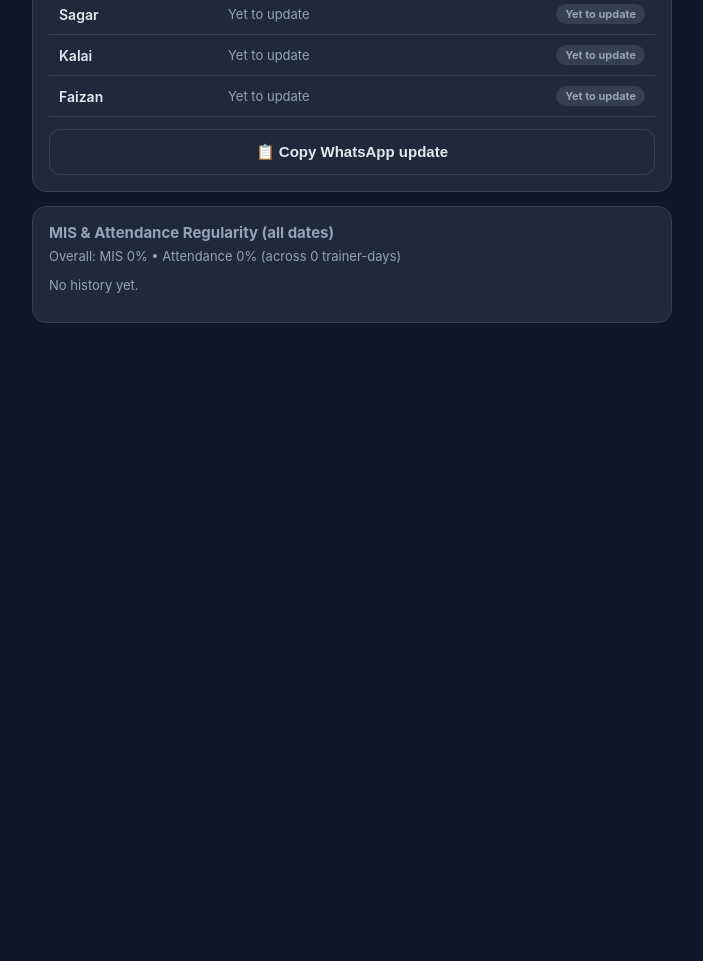
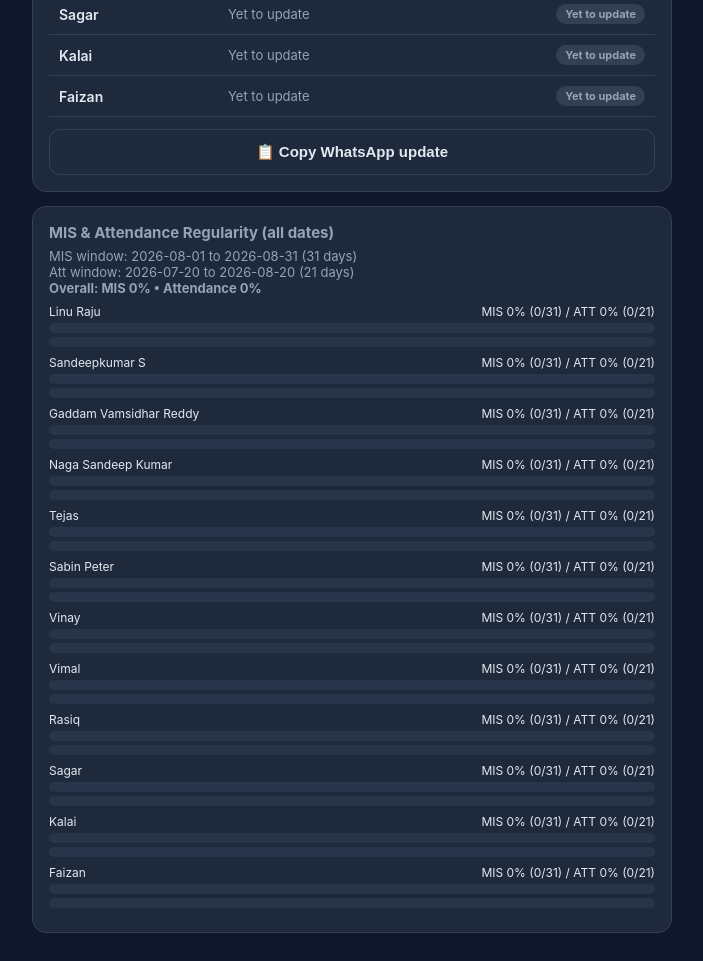
Before and after one commit to tejassrai908-cyber/-trainer-ops-dashboard, a Flask app: page / in a window 1280 px wide. Shown: the part 1783-2744 px from the top of the page, without its empty margins (288-991 px from the left). Before the commit the page ends 2106 px from the top, so only its background shows below. Run offline with Flask 3, Linux system fonts and the light colour scheme; data that the repository does not hold is empty; parts of the project's set-up code (start-up, migrations or seed data) failed here and were passed over.

Commit message:
Regularity bars use bounded windows: MIS 1st-end of month, Attendance 20th prev month-20th curr month; show window dates + done/total counts

```diff
--- a/app.py
+++ b/app.py
@@ -166,42 +166,79 @@ def api_report():
     return jsonify({"rows": out, "date": date_str, "operations": OPERATIONS})
 
 
+def _month_bounds(ref):
+    """Return (mis_start, mis_end, att_start, att_end) as YYYY-MM-DD strings.
+    MIS window: 1st of current month -> last day of current month.
+    Att window: 20th of previous month -> 20th of current month.
+    """
+    y, m, _ = ref.split("-")
+    y = int(y); m = int(m)
+    # current month: 1st -> last day
+    if m == 12:
+        nxt_y, nxt_m = y + 1, 1
+    else:
+        nxt_y, nxt_m = y, m + 1
+    mis_start = "%04d-%02d-01" % (y, m)
+    mis_end = "%04d-%02d-01" % (nxt_y, nxt_m)  # exclusive bound (day after last)
+    # previous month
+    if m == 1:
+        py, pm = y - 1, 12
+    else:
+        py, pm = y, m - 1
+    att_start = "%04d-%02d-20" % (py, pm)
+    att_end = "%04d-%02d-20" % (y, m)
+    return mis_start, mis_end, att_start, att_end
+
+
 @app.route("/api/regularity")
 def api_regularity():
-    """Per-trainer MIS % and Attendance % across all stored dates."""
+    """Per-trainer MIS % (1st..end of current month) and Attendance % (20th prev month..20th current month)."""
+    ref = request.args.get("ref", today())
+    mis_start, mis_end, att_start, att_end = _month_bounds(ref)
+
+    def days_between(a, b):
+        d1 = datetime.date.fromisoformat(a)
+        d2 = datetime.date.fromisoformat(b)
+        return (d2 - d1).days  # mis window is [start, end_of_month] inclusive -> +1
+
+    mis_window_days = days_between(mis_start, mis_end)  # = days in current month
+    att_window_days = 21  # 20th prev month .. 20th current month inclusive
+
     conn = get_db()
     rows = conn.execute("SELECT trainer, date, operations FROM entries").fetchall()
     conn.close()
-    days = {}            # trainer -> set of dates they appear on
-    mis_done = {}        # trainer -> count of days with MIS Completed
-    att_done = {}        # trainer -> count of days with Attendance Completed
+
+    mis_done = {}   # trainer -> days in MIS window with MIS Completed
+    att_done = {}   # trainer -> days in ATT window with Attendance Completed
     for r in rows:
         t = r["trainer"]
-        days.setdefault(t, set()).add(r["date"])
         ops = json.loads(r["operations"])
-        if ops.get("mis", {}).get("status") == "Completed":
+        if mis_start <= r["date"] < mis_end and ops.get("mis", {}).get("status") == "Completed":
             mis_done[t] = mis_done.get(t, 0) + 1
-        if ops.get("att", {}).get("status") == "Completed":
+        if att_start <= r["date"] <= att_end and ops.get("att", {}).get("status") == "Completed":
             att_done[t] = att_done.get(t, 0) + 1
+
     out = []
-    tot_mis = tot_att = tot_days = 0
+    tot_mis = tot_att = 0
     for t in TRAINERS:
-        d = len(days.get(t, set()))
         m = mis_done.get(t, 0)
         a = att_done.get(t, 0)
         out.append({
             "trainer": t,
-            "days": d,
-            "misPct": round(100 * m / d) if d else 0,
-            "attPct": round(100 * a / d) if d else 0,
-            "misDone": m, "attDone": a
+            "misPct": round(100 * m / mis_window_days) if mis_window_days else 0,
+            "attPct": round(100 * a / att_window_days) if att_window_days else 0,
+            "misDone": m, "attDone": a,
+            "misTotal": mis_window_days, "attTotal": att_window_days
         })
-        tot_mis += m; tot_att += a; tot_days += d
+        tot_mis += m; tot_att += a
     return jsonify({
         "rows": out,
-        "avgMisPct": round(100 * tot_mis / tot_days) if tot_days else 0,
-        "avgAttPct": round(100 * tot_att / tot_days) if tot_days else 0,
-        "totalDays": tot_days
+        "avgMisPct": round(100 * tot_mis / (mis_window_days * len(TRAINERS))) if mis_window_days else 0,
+        "avgAttPct": round(100 * tot_att / (att_window_days * len(TRAINERS))) if att_window_days else 0,
+        "misWindow": "%s to %s" % (mis_start, datetime.date.fromisoformat(mis_end) - datetime.timedelta(days=1)),
+        "attWindow": "%s to %s" % (att_start, att_end),
+        "misWindowDays": mis_window_days,
+        "attWindowDays": att_window_days
     })
 
 
--- a/templates/index.html
+++ b/templates/index.html
@@ -249,13 +249,14 @@
 
   function loadRegularity() {
     api('/api/regularity').then(function (res) {
-      document.getElementById('avgLine').textContent =
-        'Overall: MIS ' + res.avgMisPct + '%  •  Attendance ' + res.avgAttPct + '%   (across ' + res.totalDays + ' trainer-days)';
+      document.getElementById('avgLine').innerHTML =
+        'MIS window: ' + esc(res.misWindow) + ' (' + res.misWindowDays + ' days)<br>' +
+        'Att window: ' + esc(res.attWindow) + ' (' + res.attWindowDays + ' days)<br>' +
+        '<b>Overall: MIS ' + res.avgMisPct + '%  •  Attendance ' + res.avgAttPct + '%</b>';
       var html = '';
       res.rows.forEach(function (r) {
-        if (!r.days) return;
         html += '<div class="reg-row"><div class="top"><span>' + esc(r.trainer) + '</span>' +
-                '<span>MIS ' + r.misPct + '% / ATT ' + r.attPct + '%</span></div>' +
+                '<span>MIS ' + r.misPct + '% (' + r.misDone + '/' + r.misTotal + ') / ATT ' + r.attPct + '% (' + r.attDone + '/' + r.attTotal + ')</span></div>' +
                 '<div class="track"><div class="fill mis" style="width:' + r.misPct + '%"></div></div>' +
                 '<div class="track" style="margin-top:4px"><div class="fill att" style="width:' + r.attPct + '%"></div></div></div>';
       });
```
